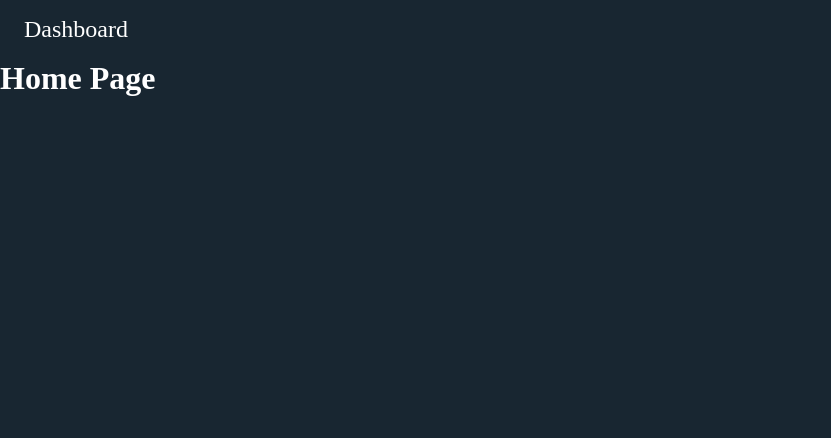
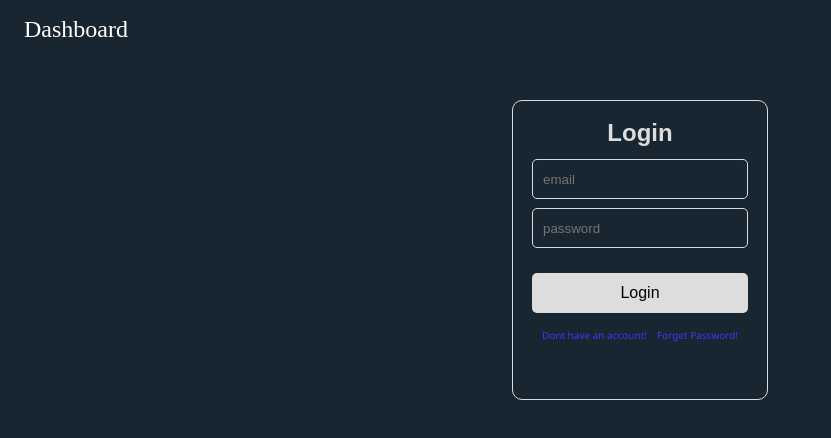
Before and after one commit to MehdiMuhammadzadeh/amiiiii, a React (Vite) app: page / in a window 1280 px wide. Shown: the top 438 px of the page, without its empty margins (0-831 px from the left). Built offline with nearby package versions, Linux system fonts and the light colour scheme.

Commit message:
signup and login form created

```diff
--- /dev/null
+++ b/src/components/form/LoginForm.css
@@ -0,0 +1,73 @@
+
+.login-form {
+    border: 1px solid #dddddd;
+    width: 20%;
+    height: 300px;
+    border-radius: 10px;
+    background-color: transparent;
+    display: flex;
+    flex-direction: column;
+    align-items: center;
+    font-family: sans-serif;
+  }
+
+  .login-form h1 {
+    margin: 7% 0 5% 0;
+    color: #dddddd;
+    font-size: 1.5rem;
+  }
+  .form {
+    text-align: center;
+  }
+
+  .email-input,
+  .password-input {
+    width: 80%;
+    height: 40px;
+    outline: none;
+    border-radius: 5px;
+    border: 1px solid #dddddd;
+    background-color: transparent;
+    padding: 0 0 0 10px;
+    color: #dddddd;
+  }
+
+  .email-input {
+    margin-bottom: 4%;
+  }
+
+  .submit-btn button {
+    width: 85%;
+    height: 40px;
+    margin-top: 25px;
+    font-family: inherit;
+    outline: none;
+    border: none;
+    border-radius: 5px;
+    font-size: 1rem;
+    background-color: #dddddd;
+    cursor: pointer;
+  }
+  .submit-btn button:hover {
+    background-color: #353455;
+    transition-duration: 1s;
+    color: #dddddd;;
+  }
+
+  .new-account {
+    display: flex;
+    justify-content: space-evenly;
+    /* flex-direction: column; */
+    font-size: 10px;
+    margin-top: 15px;
+  }
+  .new-account a {
+    text-decoration: none;
+    color: rgb(58, 58, 246);
+    font-family: "Segoe UI", Tahoma, Geneva, Verdana, sans-serif;
+  }
+
+  .new-account a:hover {
+      color: rgb(170, 170, 255);
+      transition-duration: 0.5s;
+  }
--- /dev/null
+++ b/src/components/form/LoginForm.jsx
@@ -0,0 +1,57 @@
+import React, { useEffect, useRef, useState } from "react";
+import { Link } from "react-router-dom";
+import "./LoginForm.css";
+import Validation from "./Validation";
+
+const LoginForm = ({ login, setLogin }) => {
+  const [values, setValues] = useState({
+    email: "",
+    password: "",
+  });
+
+  const [errors, setErrors] = useState({});
+
+  const handleInput = (event) => {
+    const newObject = { ...values, [event.target.name]: event.target.value };
+    setValues(newObject);
+  };
+
+  const handleSubmit = (event) => {
+    event.preventDefault();
+    setErrors(Validation(values));
+    console.log(values);
+  };
+
+  return (
+    <div className="login-form">
+      <h1>Login</h1>
+      <form onSubmit={handleSubmit} className="form">
+        <input
+          style={errors.email && { borderColor: "red" }}
+          className="email-input"
+          type="text"
+          placeholder="email"
+          onChange={handleInput}
+          name="email"
+        />
+        <input
+          style={errors.password && { borderColor: "red" }}
+          className="password-input"
+          type="password"
+          placeholder="password"
+          onChange={handleInput}
+          name="password"
+        />
+        <div className="submit-btn">
+          <button type="submit">Login</button>
+        </div>
+        <div className="new-account">
+          <Link onClick={() => setLogin(!login)}>Dont have an account!</Link>
+          <Link to="">Forget Password!</Link>
+        </div>
+      </form>
+    </div>
+  );
+};
+
+export default LoginForm;
--- /dev/null
+++ b/src/components/form/SignupForm.css
@@ -0,0 +1,79 @@
+.signup-form {
+  border: 1px solid #dddddd;
+  width: 20%;
+  height: 300px;
+  border-radius: 10px;
+  background-color: transparent;
+  display: flex;
+  flex-direction: column;
+  align-items: center;
+  font-family: sans-serif;
+}
+
+.signup-form h1 {
+  margin: 7% 0 5% 0;
+  color: #dddddd;
+  font-size: 1.5rem;
+}
+.form {
+  text-align: center;
+  width: 85%;
+}
+.emaillll {
+  width: 100%;
+  /* background-color: red; */
+}
+.email-input,
+.password-input,
+.confirm-password__input {
+  width: 100%;
+  height: 40px;
+  outline: none;
+  border-radius: 5px;
+  border: 1px solid #dddddd;
+  background-color: transparent;
+  padding: 0 0 0 10px;
+  color: #dddddd;
+}
+
+.email-input {
+  margin-bottom: 4%;
+}
+.confirm-password__input {
+  margin-top: 4%;
+}
+.submit-btn button {
+  width: 100%;
+  height: 40px;
+  margin-top: 25px;
+  font-family: inherit;
+  outline: none;
+  border: none;
+  border-radius: 5px;
+  font-size: 1rem;
+  background-color: #dddddd;
+  cursor: pointer;
+}
+.submit-btn button:hover {
+  background-color: #353455;
+  transition-duration: 1s;
+  color: #dddddd;
+}
+
+.new-account {
+  display: flex;
+  justify-content: space-evenly;
+  /* flex-direction: column; */
+  font-size: 10px;
+  margin-top: 15px;
+}
+.new-account a {
+  text-decoration: none;
+  color: rgb(58, 58, 246);
+  font-family: "Segoe UI", Tahoma, Geneva, Verdana, sans-serif;
+}
+
+.new-account a:hover {
+  color: rgb(170, 170, 255);
+  transition-duration: 0.5s;
+}
--- /dev/null
+++ b/src/components/form/SignupForm.jsx
@@ -0,0 +1,77 @@
+import React, { useState } from "react";
+import "./SignupForm.css";
+import { Link } from "react-router-dom";
+import Validation from "./Validation";
+
+// const styleError = {
+//   color: "red",
+//   fontSize: "10px",
+// };
+
+const SignupForm = ({login, setLogin}) => {
+  const [values, setValues] = useState({
+    email: "",
+    password: "",
+    confirmPassword: "",
+  });
+
+  const [errors, setErrors] = useState({});
+
+  const handleInput = (event) => {
+    const newObject = { ...values, [event.target.name]: event.target.value };
+    setValues(newObject);
+  };
+
+  const handleSubmit = (event) => {
+    event.preventDefault();
+    setErrors(Validation(values));
+    console.log(values);
+  };
+
+  return (
+    <div className="signup-form">
+      <h1>Signup</h1>
+      <form className="form" onSubmit={handleSubmit}>
+        <input
+          style={errors.email && { border: "1px solid red" }}
+          className="email-input"
+          type="text"
+          placeholder="email"
+          onChange={handleInput}
+          name="email"
+        />
+        {/* {errors.email && <p style={styleError}>{errors.email}</p>} */}
+        <input
+          style={errors.password && { border: "1px solid red" }}
+          className="password-input"
+          type="password"
+          placeholder="password"
+          onChange={handleInput}
+          name="password"
+        />
+        <div>
+          {/* {errors.password && <p style={styleError}>{errors.password}</p>} */}
+        </div>
+        <input
+          style={errors.confirmPassword && { border: "1px solid red" }}
+          className="confirm-password__input"
+          type="password"
+          placeholder="confim password"
+          onChange={handleInput}
+          name="confirmPassword"
+        />
+        {/* {errors.confirmPassword && (
+          <p style={styleError}>{errors.confirmPassword}</p>
+        )} */}
+        <div className="submit-btn">
+          <button type="submit">Signup</button>
+        </div>
+        <div className="new-account">
+          <Link onClick={()=>setLogin(!login)}>Already have an account!</Link>
+        </div>
+      </form>
+    </div>
+  );
+};
+
+export default SignupForm;
--- /dev/null
+++ b/src/components/form/Validation.js
@@ -0,0 +1,30 @@
+export default function Validation(values ) {
+  const errors = {};
+
+  const email_pattern = /^[^\s@]+@[^\s@]+\.[^\s@]{2,6}$/;
+  const password_pattern = /^(?=.*\d)(?=.*[a-z])(?=.*[A-Z])[a-zA-Z0-9]{8,}$/;
+  const confirmPassword_pattern =
+    /^(?=.*\d)(?=.*[a-z])(?=.*[A-Z])[a-zA-Z0-9]{8,}$/;
+
+  if (values.email === "") {
+    errors.email = "Email is required!";
+  } else if (!email_pattern.test(values.email)) {
+    errors.email = "Email didnt match!";
+  }
+
+  if (values.password === "") {
+    errors.password = "Password is required!";
+  } else if (!password_pattern.test(values.password)) {
+    errors.password = "Password pattern is not right!";
+  }
+  if (values.confirmPassword === "") {
+    errors.confirmPassword = "Confirm Password is required!";
+  } else if (!confirmPassword_pattern.test(values.confirmPassword)) {
+    errors.confirmPassword = "Passwords do not match!";
+  }else if(values.password === values.confirmPassword) {
+    errors.confirmPassword = ''
+    console.log('hi')
+  }
+
+  return errors;
+}
--- /dev/null
+++ b/src/pages/Home.css
@@ -0,0 +1,8 @@
+.home {
+  background-color: #182631;
+  height: 100vh;
+  padding-top: 100px;
+  display: flex;
+  justify-content: center;
+  align-items: flex-start;
+}
--- a/src/pages/Home.jsx
+++ b/src/pages/Home.jsx
@@ -1,10 +1,20 @@
+import "./Home.css";
+import LoginForm from "../components/form/LoginForm";
+import SignupForm from "../components/form/SignupForm";
+import { useState } from "react";
 
 const Home = () => {
+  const [login, setLogin] = useState(true);
+
   return (
-    <div style={{backgroundColor: '#182631', height:'100vh', paddingTop:'60px'}}>
-      <h1 style={{color:'white'}}>Home Page</h1>
+    <div className="home">
+      {login ? (
+        <LoginForm login={login} setLogin={setLogin} />
+      ) : (
+        <SignupForm login={login} setLogin={setLogin} />
+      )}
     </div>
-  )
-}
+  );
+};
 
 export default Home;
```
